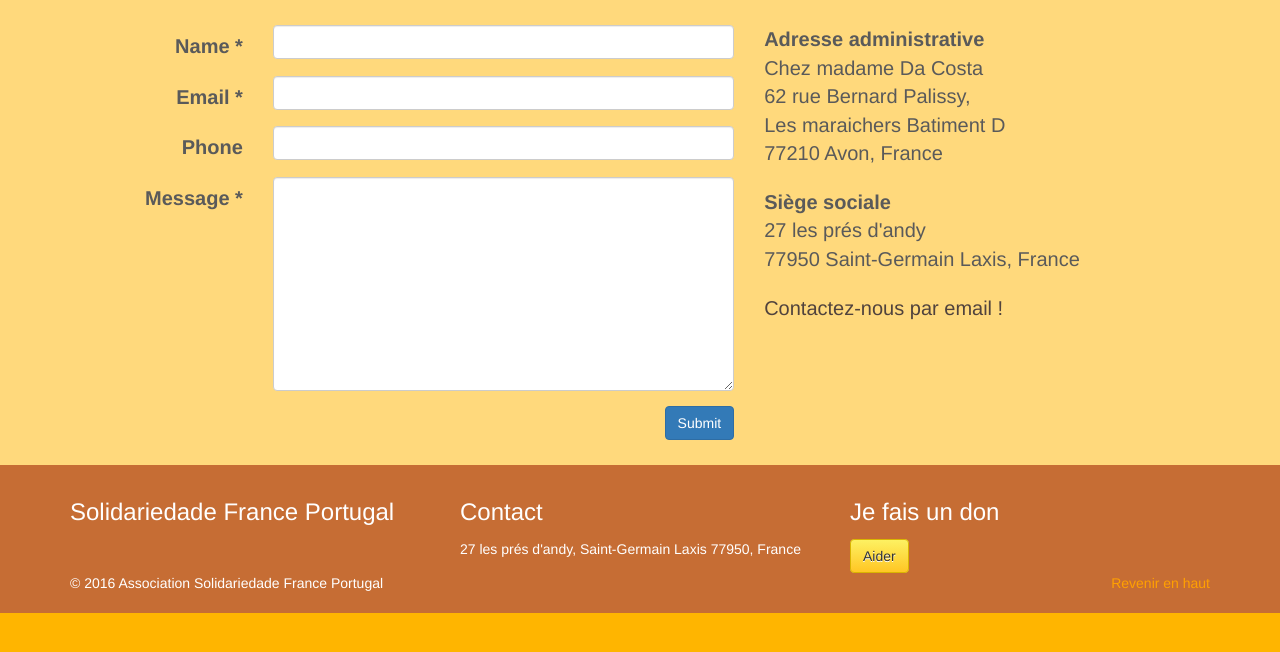
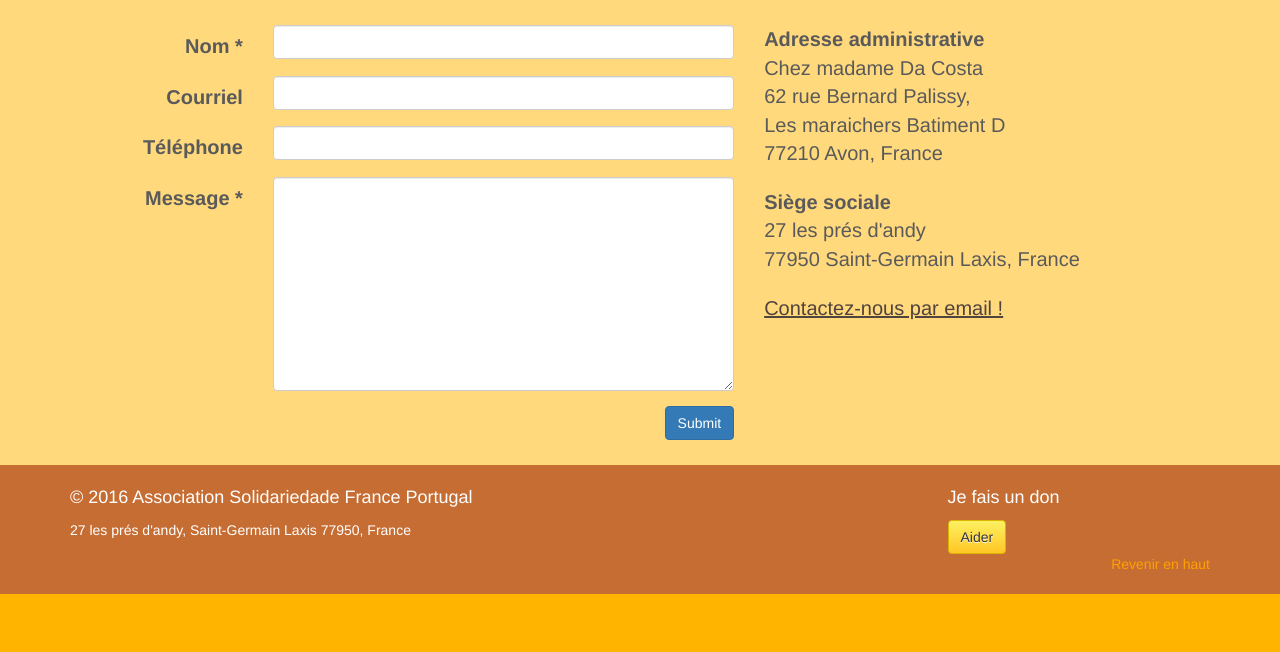
Before and after one commit to ZuluPro/solidariedade, a Django app: page /contact in a window 1280 px wide. Shown: the part 100-752 px from the top of the page. Run offline with Django 3.2, Linux system fonts and the light colour scheme; some libraries are stand-ins or nearby versions.

Commit message:
Made improvements

```diff
--- a/solidaridade/contact/forms.py
+++ b/solidaridade/contact/forms.py
@@ -1,20 +1,22 @@
 from django import forms
+from django.utils.translation import ugettext as _
 from django.core.mail import send_mail
 import settings
 
 
 class ContactForm(forms.Form):
-    name = forms.CharField(min_length=5, max_length=3000,
+    name = forms.CharField(min_length=5, max_length=3000, label=_("Nom"),
                            widget=forms.TextInput(attrs={'class': 'form-control'}))
-    email = forms.EmailField(widget=forms.EmailInput(attrs={'class': 'form-control'}))
-    phone = forms.CharField(required=False, min_length=0, max_length=30,
+    email = forms.EmailField(label=_("Email"), widget=forms.EmailInput(attrs={'class': 'form-control'}),
+                             required=False)
+    phone = forms.CharField(label=_(u"T\xe9l\xe9phone"), required=False, min_length=0, max_length=30,
                             widget=forms.TextInput(attrs={'class': 'form-control'}))
-    message = forms.CharField(min_length=30, max_length=3000,
+    message = forms.CharField(min_length=30, max_length=3000, label=_("Message"),
                               widget=forms.Textarea(attrs={'class': 'form-control'}))
 
     def send_mail(self):
         data = self.cleaned_data
         send_mail(subject='[Mail from website] %s',
                   message=data['message'],
-                  from_email=data['email'],
+                  from_email=data.get('email', 'noreply@asfp.org'),
                   recipient_list=(settings.CONTACT_EMAIL,))
--- a/solidaridade/contact/templates/contact.html
+++ b/solidaridade/contact/templates/contact.html
@@ -17,7 +17,7 @@
           </div>
         </div>
         <div class="form-group">
-          <label class="col-md-3 control-label" for="{{ form.email.label }}_id">{{ form.email.label }} *</label>
+          <label class="col-md-3 control-label" for="{{ form.email.label }}_id">{{ form.email.label }}</label>
           <div class="col-md-9">
            {{ form.email }}
            {% if form.email.errors %}
--- a/solidaridade/core/templates/base.html
+++ b/solidaridade/core/templates/base.html
@@ -60,20 +60,18 @@
     <footer>
       <div class="container">
         <div class="row">
-          <div class="col-md-4">
-            <h3>Solidariedade France Portugal</h3>
+          <div class="col-md-9">
+            <h4>&copy; 2016 Association Solidariedade France Portugal</h4>
+            27 les prés d'andy, Saint-Germain Laxis 77950, France
           </div>
-          <div class="col-md-4">
-              <h3>{% trans "Contact" %}</h3>
-              27 les prés d'andy, Saint-Germain Laxis 77950, France
-          </div>
-          <div class="col-md-4">
-              <h3>{% trans "Je fais un don" %}</h3>
+          <div class="col-md-3">
+            <div class="">
+              <h4>{% trans "Je fais un don" %}</h4>
               <a class="btn btn-default" href="{% url "donation" %}">{% trans "Aider" %}</a>
+            </div>
           </div>
         </div>
         <p class="pull-right"><a href="#">{% trans "Revenir en haut" %}</a></p>
-        <p>&copy; 2016 Association Solidariedade France Portugal</a></p>
       </div>
     </footer>
 
--- a/solidaridade/showcase/static/css/core.css
+++ b/solidaridade/showcase/static/css/core.css
@@ -107,6 +107,7 @@ body {
   margin-left: 10px;
 }
 .history, .container-light {
+  text-align: justify;
   background: #FFD97C;
   font-size: 20px;
   padding-top: 25px;
@@ -114,6 +115,7 @@ body {
 }
 .history a, .container-light a {
   color: #51433D;
+  text-decoration: underline;
 }
 .container-light a:hover, .container-light a:focus {
   color: #201A18;
@@ -129,6 +131,7 @@ body {
 
 .featurette {
   margin: 40px 0;
+  font-size: 17px;
 }
 
 .featurette-divider {
@@ -271,6 +274,7 @@ footer a {
   padding-top: 3px;
   padding-bottom: 3px;
   background: #FFB500;
+  text-decoration: none;
   /*
   border-width: 5px;
   border: #C66D34;
--- a/solidaridade/showcase/templates/history.html
+++ b/solidaridade/showcase/templates/history.html
@@ -8,7 +8,8 @@
 <div class="container-light container-fluid">
   <div class="row">
     <div class="col-md-10 col-md-offset-1">
-     <i>{% trans "Au départ, il y a les racines, l’attachement pour son pays, son histoire et son peuple. Et un jour, l’espoir d’un meilleur lendemain pour eux, pour nous tous. Angélique DA COSTA, présidente de Solidariedade." %}</i>
+        <p><i><big>{% trans "Au départ, il y a les racines, l’attachement pour son pays, son histoire et son peuple. Et un jour, l’espoir d’un meilleur lendemain pour eux, pour nous tous." %}</big></i></p>
+        <p class="pull-right">{% trans "Angélique DA COSTA, présidente de Solidariedade" %}</p>
       <br><br>
       <h3>{% trans "2016: A.S.F.P est lancé!" %}</h3>
       <p>
--- a/solidaridade/showcase/templates/values.html
+++ b/solidaridade/showcase/templates/values.html
@@ -13,7 +13,7 @@
       </p>
       <p>
       {% blocktrans %}Le temps est venu d’aider notre pays de coeur, créer des projets afin de concrétiser nos actes et valeurs que nous avons acquis par nos ancêtres et l’amour de notre patrie.  Notre but principal est d’accompagner la population portugaise locale, apporter un soutien moral, physique et matériel dans leurs vies aux quotidiens. Des projets concrets afin de les aider à mieux vivre.{% endblocktrans %}</p>
-      <p>{% blocktrans %}Beaucoup d’associations, fondations où d’ONG française sont crées afin d’aider des populations mais peu ont pour but d’aider la population portugaise. Car il devient de notre devoir d’aider nos compatriotes, créer un réseau d’aide et d’entraide sociale, de collaboration privée ou professionnel entre nos deux pays. Aider indirectement le Portugal dans son développement. Améliorer les conditions de vie de ses citoyens. Pour qu’un jour chacun de nous puisse passer plus que des vacances au Portugal. Pourquoi ne pas y vivre? Pourquoi ne pas aider la croissance portugaise, pour qu’on nous puissions y travailler ou investir un jour?{% endblocktrans %}</p>
+      <p>{% blocktrans %}Beaucoup d’associations, de fondations où d’ONG française sont crées afin d’aider des populations mais peu ont pour but d’aider la population portugaise. Car il devient de notre devoir d’aider nos compatriotes, créer un réseau d’aide et d’entraide sociale, de collaboration privée ou professionnel entre nos deux pays. Aider indirectement le Portugal dans son développement. Améliorer les conditions de vie de ses citoyens. Pour qu’un jour chacun de nous puisse passer plus que des vacances au Portugal. Pourquoi ne pas y vivre? Pourquoi ne pas aider la croissance portugaise, pour qu’on nous puissions y travailler ou investir un jour?{% endblocktrans %}</p>
       <p>{% blocktrans %}Il est important de réagir fasse à la situation portugaise, conservons nos traditions et nos valeurs. Nous sommes tous amoureux de notre pays! Notre seule erreur serait de ne rien faire… {% endblocktrans %}</p>
     </div>
   </div>
```
